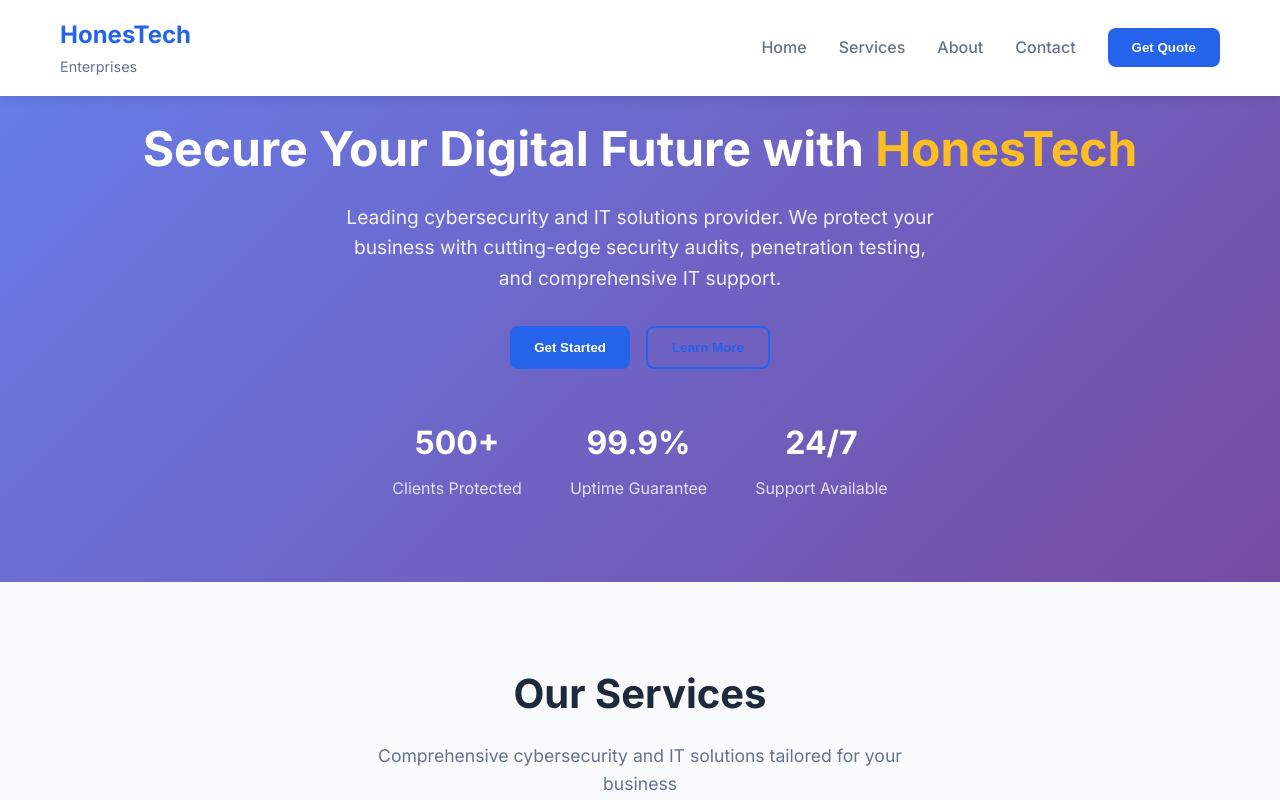
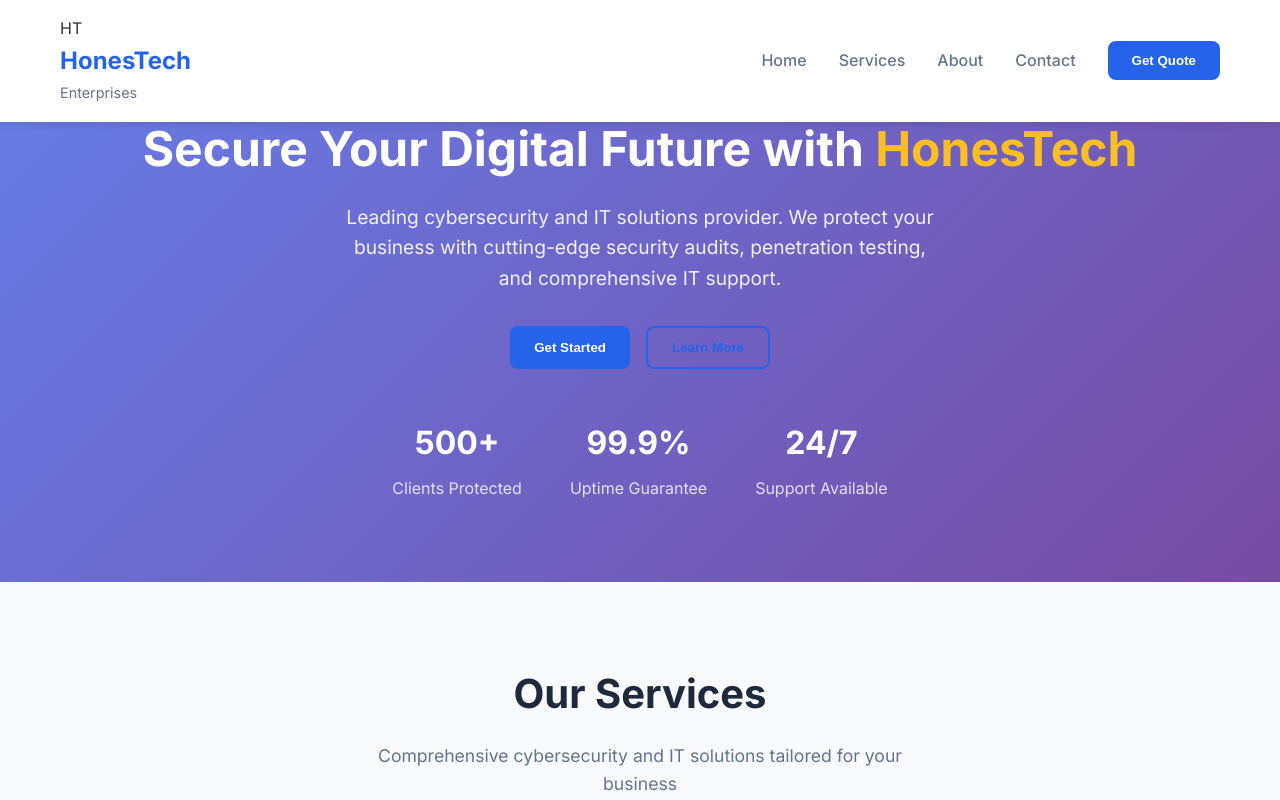
Before and after one commit to davidomondi1113-wq/HONESTECH-ENTERPRISES, a React (Create React App) app in the folder client/: page / in a window 1280 px wide. Shown: the top 800 px of the page. Built offline with nearby package versions, Linux system fonts and the light colour scheme.

Commit message:
feat: add HT logo icon to nav brand

```diff
--- a/client/src/components/Header.js
+++ b/client/src/components/Header.js
@@ -7,8 +7,11 @@ const Header = () => {
     <header className="header">
       <div className="container">
         <div className="nav-brand">
-          <h2>HonesTech</h2>
-          <span>Enterprises</span>
+          <div className="logo-icon">HT</div>
+          <div>
+            <h2>HonesTech</h2>
+            <span>Enterprises</span>
+          </div>
         </div>
 
         <nav className={`nav ${isMenuOpen ? 'nav-open' : ''}`}>
```
